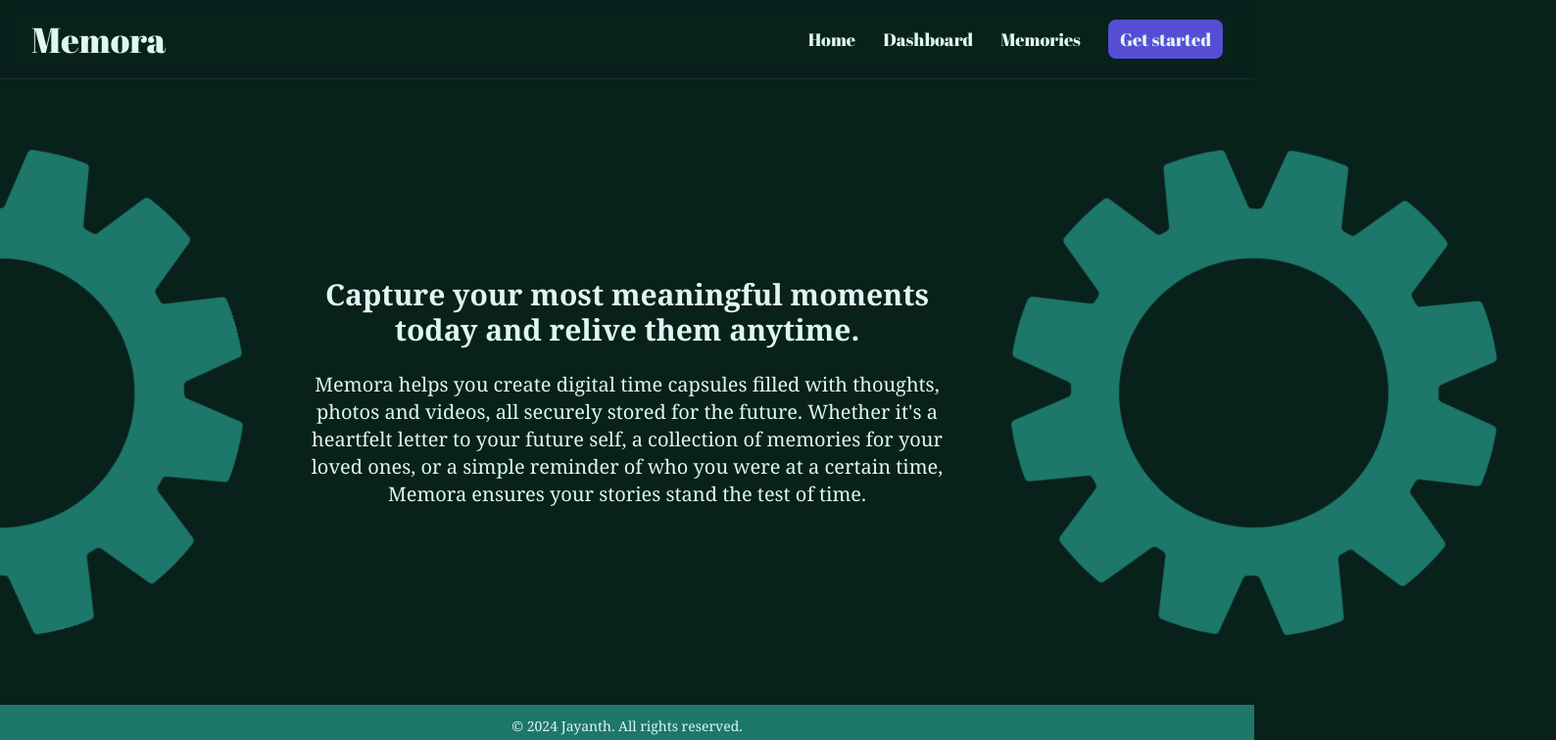
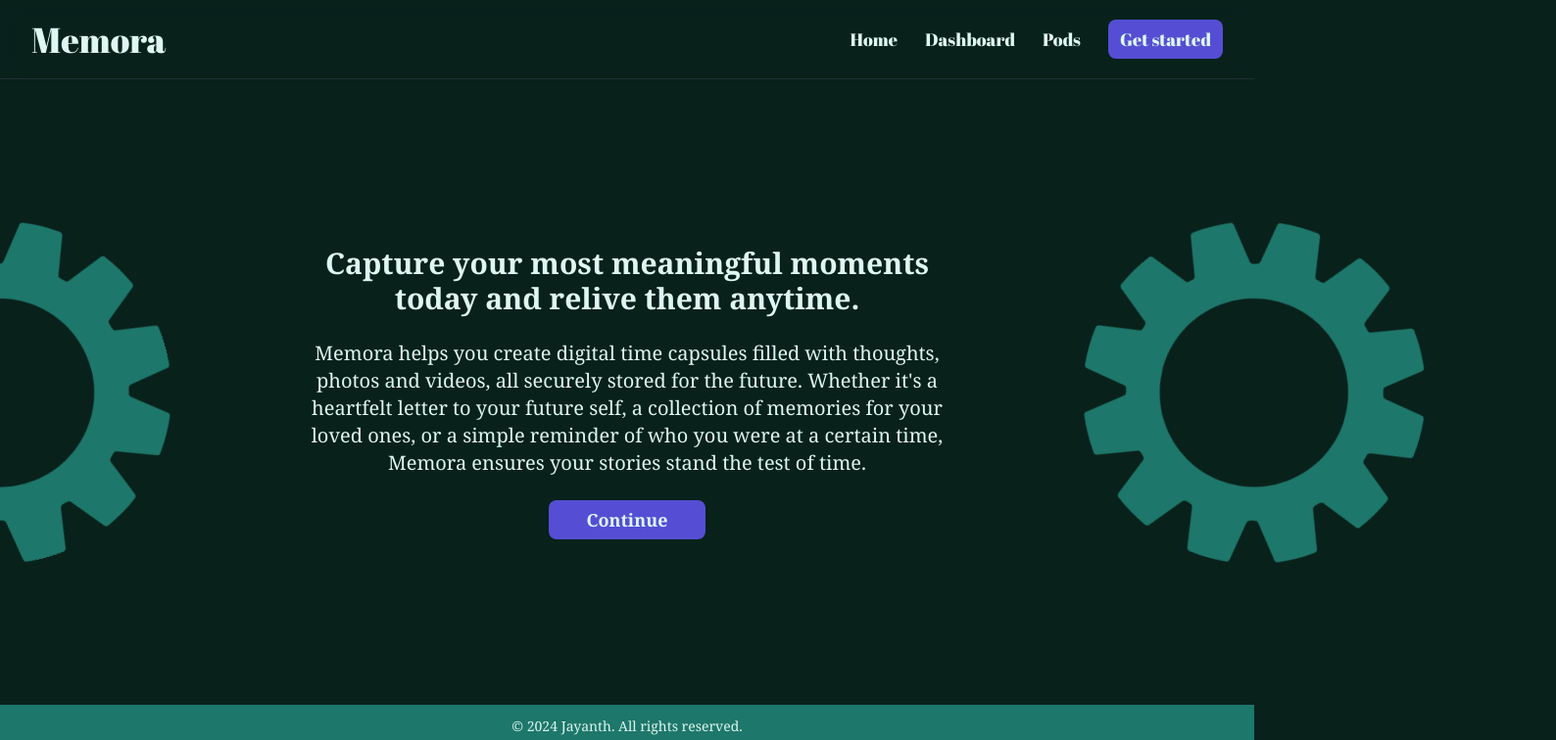
Before and after one commit to jayanthh71/memora, a Next.js app: page / in a window 1280 px wide. Shown: the top 756 px of the page at 98% size, 1588 px wide, since content can reach past the window. Built offline with nearby package versions, Linux system fonts and the light colour scheme; a web font is replaced by a local one.

Commit message:
Add authentication

```diff
--- a/package.json
+++ b/package.json
@@ -10,6 +10,7 @@
   },
   "dependencies": {
     "next": "15.0.3",
+    "next-auth": "^5.0.0-beta.25",
     "react": "19.0.0-rc-66855b96-20241106",
     "react-dom": "19.0.0-rc-66855b96-20241106"
   },
--- /dev/null
+++ b/src/app/api/auth/[...nextauth]/route.ts
@@ -0,0 +1,2 @@
+import { handlers } from "@/auth";
+export const { GET, POST } = handlers;
--- /dev/null
+++ b/src/app/dashboard/page.tsx
@@ -0,0 +1,22 @@
+import { auth, signIn } from "@/auth";
+
+export default async function Dashboard() {
+  const session = await auth();
+  const user = session?.user;
+
+  return (
+    <div className="mx-auto flex flex-col items-center justify-center gap-5 font-heading text-3xl font-bold text-text">
+      <h1>Hello {user ? user.name : "Person"}</h1>
+      <form
+        action={async () => {
+          "use server";
+          await signIn("google");
+        }}
+      >
+        <button className="rounded-lg bg-accent p-2" type="submit">
+          Google
+        </button>
+      </form>
+    </div>
+  );
+}
--- a/src/app/layout.tsx
+++ b/src/app/layout.tsx
@@ -1,5 +1,5 @@
 import Footer from "@/components/layout/Footer";
-import NavBar from "@/components/layout/NavBar";
+import Navbar from "@/components/layout/Navbar";
 import { abril, charis } from "@/lib/fonts";
 import type { Metadata } from "next";
 import "./globals.css";
@@ -18,7 +18,7 @@ export default function RootLayout({
     <html lang="en" className={`${abril.variable} ${charis.variable}`}>
       <body className="overflow-x-hidden bg-background antialiased">
         <div className="flex min-h-screen flex-col">
-          <NavBar />
+          <Navbar />
           <div className="flex flex-grow">{children}</div>
           <Footer />
         </div>
--- a/src/app/page.tsx
+++ b/src/app/page.tsx
@@ -3,21 +3,21 @@ import Image from "next/image";
 export default function Home() {
   return (
     <main className="mx-auto flex max-w-5xl flex-col items-center justify-center">
-      <div className="absolute -left-0 -translate-x-1/2">
+      <div className="absolute -left-0 -z-10 -translate-x-1/2">
         <Image
           className="animate-gear-spin"
           src="/gear.svg"
-          width={500}
-          height={500}
+          width={350}
+          height={350}
           alt="Spinning gear wheel"
         />
       </div>
-      <div className="absolute right-0 translate-x-1/2">
+      <div className="absolute right-0 -z-10 translate-x-1/2">
         <Image
           className="animate-gear-spin-counter"
           src="/gear.svg"
-          width={500}
-          height={500}
+          width={350}
+          height={350}
           alt="Spinning gear wheel"
         />
       </div>
@@ -32,6 +32,9 @@ export default function Home() {
           memories for your loved ones, or a simple reminder of who you were at
           a certain time, Memora ensures your stories stand the test of time.
         </p>
+        <button className="mx-auto w-40 rounded-lg bg-accent px-3 py-1.5 text-lg font-bold transition-colors duration-200 hover:bg-accentlight">
+          Continue
+        </button>
       </div>
     </main>
   );
--- /dev/null
+++ b/src/auth.ts
@@ -0,0 +1,6 @@
+import NextAuth from "next-auth";
+import Google from "next-auth/providers/google";
+
+export const { handlers, signIn, signOut, auth } = NextAuth({
+  providers: [Google],
+});
--- a/src/components/layout/NavBar.tsx
+++ b/src/components/layout/NavBar.tsx
@@ -1,6 +1,6 @@
 import Link from "next/link";
 
-export default function NavBar() {
+export default function Navbar() {
   return (
     <header className="sticky top-0 z-20 border-b border-b-gray-700/50 backdrop-blur">
       <nav className="mx-auto flex h-20 max-w-7xl items-center justify-between px-8 font-heading text-text">
@@ -19,10 +19,10 @@ export default function NavBar() {
             Dashboard
           </Link>
           <Link
-            href="/memories"
+            href="/pods"
             className="text-lg transition-colors duration-200 hover:text-primary"
           >
-            Memories
+            Pods
           </Link>
           <button className="rounded-lg bg-accent px-3 py-1.5 text-lg transition-colors duration-200 hover:bg-accentlight">
             Get started
```
Also changed, not shown: 1 other file (tests, documents, lock files or other folders).
